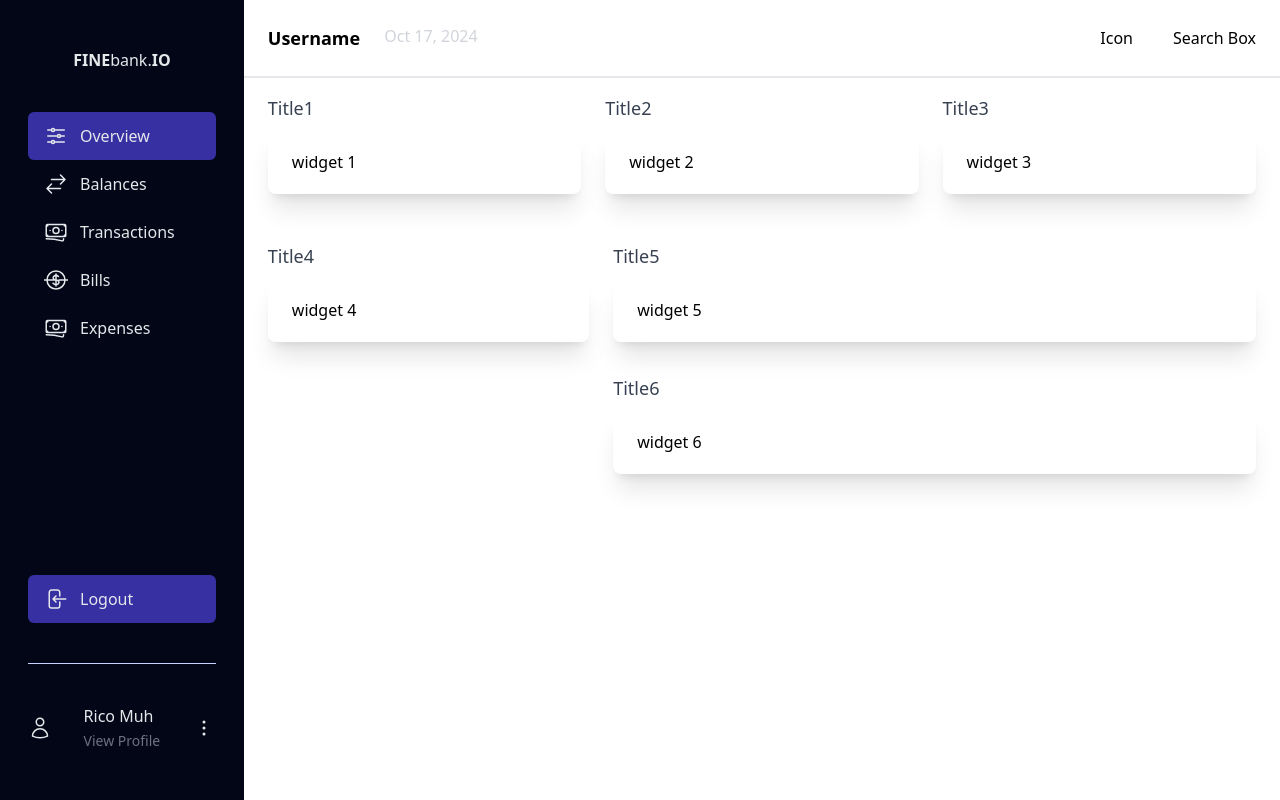
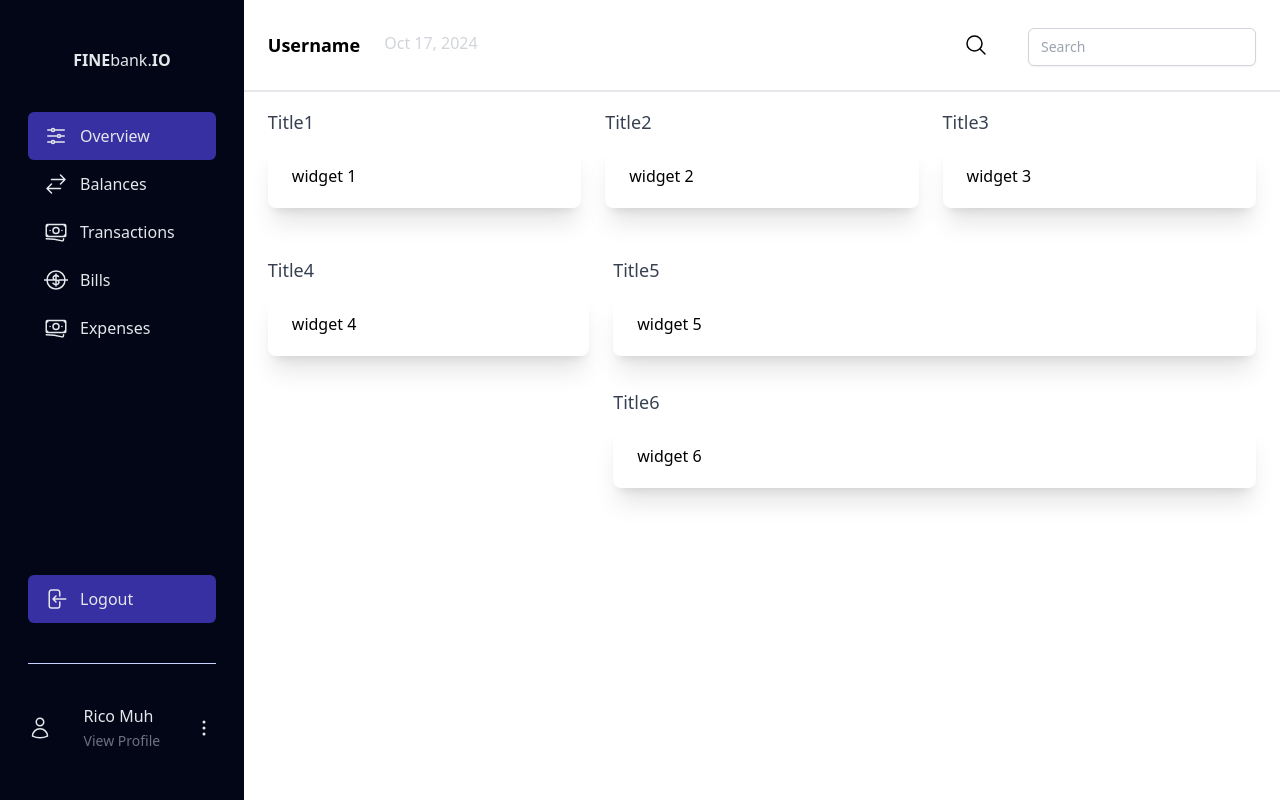
Before and after one commit to ricomuh/frontend-programming, a React (Vite) app: page / in a window 1280 px wide. Built offline with nearby package versions, Linux system fonts and the light colour scheme.

Commit message:
Add search input and icon to Header component; update Input component to conditionally render label

```diff
--- a/src/components/header.tsx
+++ b/src/components/header.tsx
@@ -1,3 +1,5 @@
+import Input from "./input";
+
 export default function Header(): JSX.Element {
   return (
     <header className="border-b-2 p-6 flex items-center justify-between">
@@ -5,9 +7,26 @@ export default function Header(): JSX.Element {
         <div className="font-bold text-lg">Username</div>
         <div className="ms-6 text-gray-300">Oct 17, 2024</div>
       </div>
-      <div className="flex">
-        <div>Icon</div>
-        <div className="ms-10 hidden sm:block">Search Box</div>
+      <div className="flex items-center">
+        <div>
+          <svg
+            xmlns="http://www.w3.org/2000/svg"
+            fill="none"
+            viewBox="0 0 24 24"
+            strokeWidth={1.5}
+            stroke="currentColor"
+            className="size-6"
+          >
+            <path
+              strokeLinecap="round"
+              strokeLinejoin="round"
+              d="m21 21-5.197-5.197m0 0A7.5 7.5 0 1 0 5.196 5.196a7.5 7.5 0 0 0 10.607 10.607Z"
+            />
+          </svg>
+        </div>
+        <div className="ms-10 hidden sm:block">
+          <Input label="" id="search" type="search" placeholder="Search" />
+        </div>
       </div>
     </header>
   );
--- a/src/components/input.tsx
+++ b/src/components/input.tsx
@@ -9,9 +9,11 @@ export default function Input({
 }): JSX.Element {
   return (
     <div>
-      <label htmlFor={id} className="block text-sm font-medium text-gray-700">
-        {label}
-      </label>
+      {label.length > 0 && (
+        <label htmlFor={id} className="block text-sm font-medium text-gray-700">
+          {label}
+        </label>
+      )}
       <input
         {...props}
         className="mt-1 block w-full px-3 py-2 border border-gray-300 rounded-md shadow-sm focus:outline-none focus:ring-teal-500 focus:border-teal-500 sm:text-sm"
```
